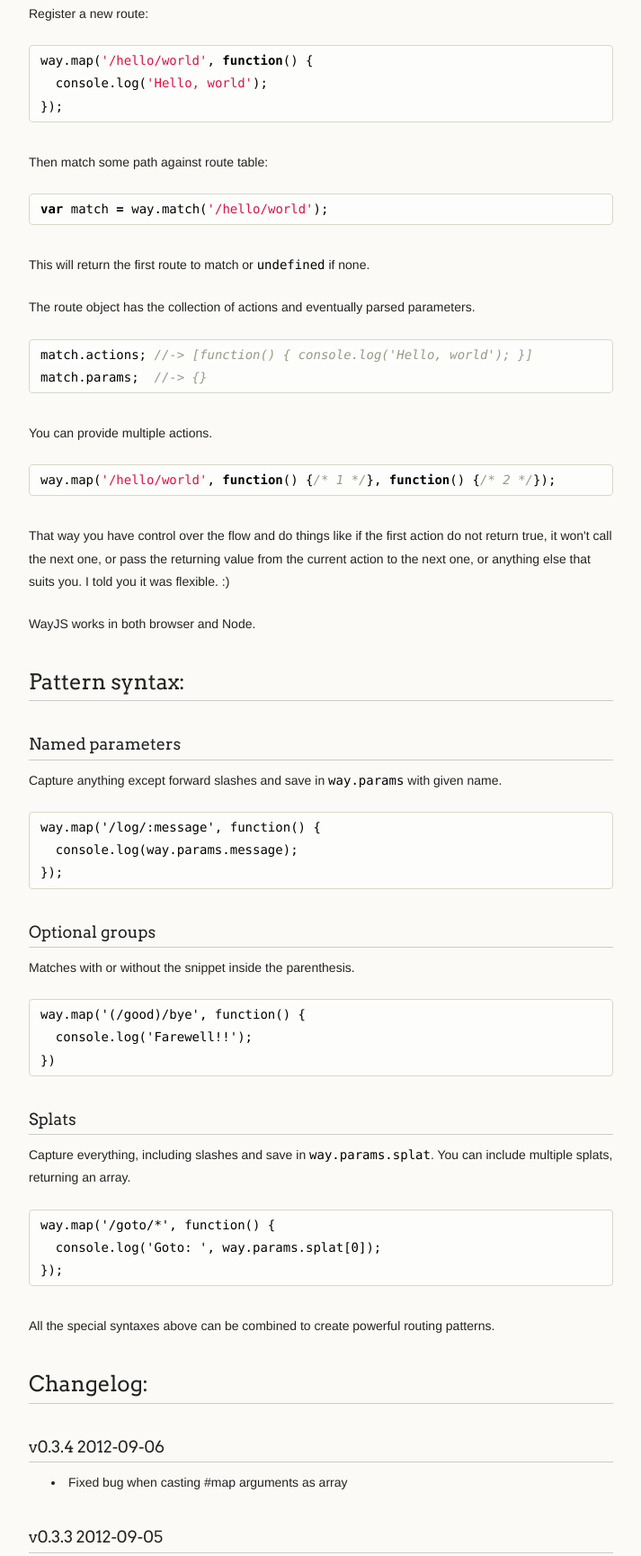
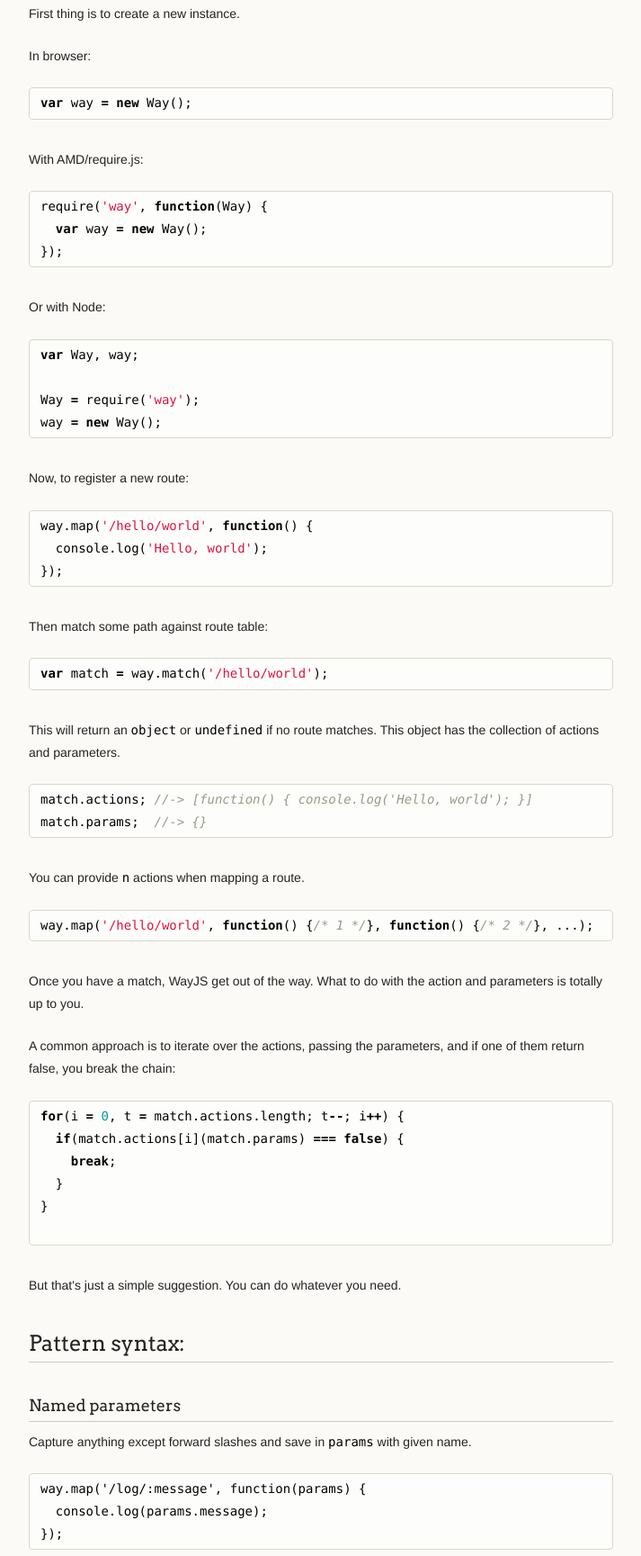
Before and after one commit to haggen/wayjs, a plain HTML site: page index.html in a window 1280 px wide. Shown: the part 590-2319 px from the top of the page at 90% size, without its empty margins (278-991 px from the left). Drawn offline with Linux system fonts and the light colour scheme.

```diff
--- a/index.html
+++ b/index.html
@@ -34,23 +34,45 @@
 
 <p>Lightweight and flexible URL pattern matching in JavaScript.</p>
 
-<h2>Tests:</h2>
+<h2>Test:</h2>
 
 <p>You'll need <a href="https://github.com/visionmedia/mocha">mocha</a> to run the tests.</p>
 
-<p>Run <code>$ npm install -g mocha</code>. The <code>-g</code> flag tells the NPM to install the module globally so mocha's binaries goes in your <code>/usr/bin</code> directory.</p>
+<p>If you already have <code>mocha</code> installed globally you can simply run <code>$ mocha</code>.</p>
 
-<p>Then run <code>$ mocha</code>.</p>
+<p>If not, you can install the dependencies with <code>$ npm install</code> and then run <code>$ npm test</code>. No need to install <code>mocha</code> with <code>-g</code> or anything.</p>
 
 <h2>Minify:</h2>
 
 <p>You'll need <a href="https://github.com/mishoo/UglifyJS">uglify-js</a> to minify the script.</p>
 
-<p>Install it with <code>$ npm install -g uglify-js</code>, then run <code>$ make</code>.</p>
+<p>Install the dependencies with <code>$ npm install</code> and then run <code>$ npm run minify</code>.</p>
 
 <h2>Usage:</h2>
 
-<p>Register a new route:</p>
+<p>First thing is to create a new instance.</p>
+
+<p>In browser:</p>
+
+<div class="highlight"><pre><span class="kd">var</span> <span class="nx">way</span> <span class="o">=</span> <span class="k">new</span> <span class="nx">Way</span><span class="p">();</span>
+</pre></div>
+
+<p>With AMD/require.js:</p>
+
+<div class="highlight"><pre><span class="nx">require</span><span class="p">(</span><span class="s1">'way'</span><span class="p">,</span> <span class="kd">function</span><span class="p">(</span><span class="nx">Way</span><span class="p">)</span> <span class="p">{</span>
+  <span class="kd">var</span> <span class="nx">way</span> <span class="o">=</span> <span class="k">new</span> <span class="nx">Way</span><span class="p">();</span>
+<span class="p">});</span>
+</pre></div>
+
+<p>Or with Node:</p>
+
+<div class="highlight"><pre><span class="kd">var</span> <span class="nx">Way</span><span class="p">,</span> <span class="nx">way</span><span class="p">;</span>
+
+<span class="nx">Way</span> <span class="o">=</span> <span class="nx">require</span><span class="p">(</span><span class="s1">'way'</span><span class="p">);</span>
+<span class="nx">way</span> <span class="o">=</span> <span class="k">new</span> <span class="nx">Way</span><span class="p">();</span>
+</pre></div>
+
+<p>Now, to register a new route:</p>
 
 <div class="highlight"><pre><span class="nx">way</span><span class="p">.</span><span class="nx">map</span><span class="p">(</span><span class="s1">'/hello/world'</span><span class="p">,</span> <span class="kd">function</span><span class="p">()</span> <span class="p">{</span>
   <span class="nx">console</span><span class="p">.</span><span class="nx">log</span><span class="p">(</span><span class="s1">'Hello, world'</span><span class="p">);</span>
@@ -62,31 +84,39 @@
 <div class="highlight"><pre><span class="kd">var</span> <span class="nx">match</span> <span class="o">=</span> <span class="nx">way</span><span class="p">.</span><span class="nx">match</span><span class="p">(</span><span class="s1">'/hello/world'</span><span class="p">);</span>
 </pre></div>
 
-<p>This will return the first route to match or <code>undefined</code> if none.</p>
-
-<p>The route object has the collection of actions and eventually parsed parameters.</p>
+<p>This will return an <code>object</code> or <code>undefined</code> if no route matches. This object has the collection of actions and parameters.</p>
 
 <div class="highlight"><pre><span class="nx">match</span><span class="p">.</span><span class="nx">actions</span><span class="p">;</span> <span class="c1">//-&gt; [function() { console.log('Hello, world'); }]</span>
 <span class="nx">match</span><span class="p">.</span><span class="nx">params</span><span class="p">;</span>  <span class="c1">//-&gt; {}</span>
 </pre></div>
 
-<p>You can provide multiple actions.</p>
+<p>You can provide <code>n</code> actions when mapping a route.</p>
 
-<div class="highlight"><pre><span class="nx">way</span><span class="p">.</span><span class="nx">map</span><span class="p">(</span><span class="s1">'/hello/world'</span><span class="p">,</span> <span class="kd">function</span><span class="p">()</span> <span class="p">{</span><span class="cm">/* 1 */</span><span class="p">},</span> <span class="kd">function</span><span class="p">()</span> <span class="p">{</span><span class="cm">/* 2 */</span><span class="p">});</span>
+<div class="highlight"><pre><span class="nx">way</span><span class="p">.</span><span class="nx">map</span><span class="p">(</span><span class="s1">'/hello/world'</span><span class="p">,</span> <span class="kd">function</span><span class="p">()</span> <span class="p">{</span><span class="cm">/* 1 */</span><span class="p">},</span> <span class="kd">function</span><span class="p">()</span> <span class="p">{</span><span class="cm">/* 2 */</span><span class="p">},</span> <span class="p">...);</span>
 </pre></div>
 
-<p>That way you have control over the flow and do things like if the first action do not return true, it won't call the next one, or pass the returning value from the current action to the next one, or anything else that suits you. I told you it was flexible. :)</p>
+<p>Once you have a match, WayJS get out of the way. What to do with the action and parameters is totally up to you.</p>
 
-<p>WayJS works in both browser and Node.</p>
+<p>A common approach is to iterate over the actions, passing the parameters, and if one of them return false, you break the chain:</p>
+
+<div class="highlight"><pre><span class="k">for</span><span class="p">(</span><span class="nx">i</span> <span class="o">=</span> <span class="mi">0</span><span class="p">,</span> <span class="nx">t</span> <span class="o">=</span> <span class="nx">match</span><span class="p">.</span><span class="nx">actions</span><span class="p">.</span><span class="nx">length</span><span class="p">;</span> <span class="nx">t</span><span class="o">--</span><span class="p">;</span> <span class="nx">i</span><span class="o">++</span><span class="p">)</span> <span class="p">{</span>
+  <span class="k">if</span><span class="p">(</span><span class="nx">match</span><span class="p">.</span><span class="nx">actions</span><span class="p">[</span><span class="nx">i</span><span class="p">](</span><span class="nx">match</span><span class="p">.</span><span class="nx">params</span><span class="p">)</span> <span class="o">===</span> <span class="kc">false</span><span class="p">)</span> <span class="p">{</span>
+    <span class="k">break</span><span class="p">;</span>
+  <span class="p">}</span>
+<span class="p">}</span>
+
+</pre></div>
+
+<p>But that's just a simple suggestion. You can do whatever you need.</p>
 
 <h2>Pattern syntax:</h2>
 
 <h3>Named parameters</h3>
 
-<p>Capture anything except forward slashes and save in <code>way.params</code> with given name.</p>
+<p>Capture anything except forward slashes and save in <code>params</code> with given name.</p>
 
-<pre><code>way.map('/log/:message', function() {
-  console.log(way.params.message);
+<pre><code>way.map('/log/:message', function(params) {
+  console.log(params.message);
 });
 </code></pre>
 
@@ -101,18 +131,26 @@
 
 <h3>Splats</h3>
 
-<p>Capture everything, including slashes and save in <code>way.params.splat</code>. You can include multiple splats, returning an array.</p>
+<p>Capture everything, including slashes and save in <code>params.splat</code>. You can include multiple splats, returning an array.</p>
 
-<pre><code>way.map('/goto/*', function() {
-  console.log('Goto: ', way.params.splat[0]);
+<pre><code>way.map('/goto/*', function(params) {
+  console.log('Goto: ', params.splat[0]);
 });
 </code></pre>
 
-<p>All the special syntaxes above can be combined to create powerful routing patterns.</p>
+<p>All the special syntaxes above can be combined to create powerful matching patterns.</p>
 
 <h2>Changelog:</h2>
 
-<h3>v0.3.4 2012-09-06</h3>
+<h3>v0.4.0 2013-03-13</h3>
+
+<ul>
+<li>Now Way constructor is properly exposed instead of an instance</li>
+<li>Moved <code>routes</code> out of the constructor to the prototype</li>
+<li>Fixed docs typos and outdated information</li>
+<li>Updated tests accordingly</li>
+<li>Dropped Makefile and in favor of npm scripts</li>
+</ul><h3>v0.3.4 2012-09-06</h3>
 
 <ul>
 <li>Fixed bug when casting #map arguments as array</li>
```
Also changed, not shown: params.json (+1 -1 lines).
